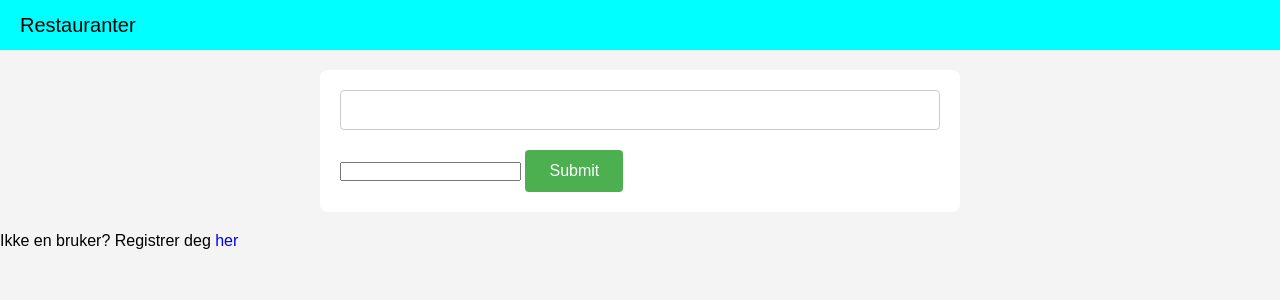
After one commit to albertwojcicki/proveeksamen, a Flask app: page /login_bruker in a window 1280 px wide. The commit adds this page. Shown: the top 300 px of the page. Run offline with Flask 3, Linux system fonts and the light colour scheme; data that the repository does not hold is empty.

Commit message:
la til muligheten for å registrere brukere

```diff
--- a/backend/data.py
+++ b/backend/data.py
@@ -26,6 +26,12 @@ cur.execute("""CREATE TABLE IF NOT EXISTS users (
                 password TEXT
             );""")
 
+cur.execute("""CREATE TABLE IF NOT EXISTS customers (
+                user_id INTEGER PRIMARY KEY,
+                email TEXT,
+                password TEXT
+            );""")
+
 con.commit()
 cur.execute("INSERT INTO users (username, password) VALUES ('Albert', 'passord')")
 cur.execute("INSERT INTO users (username, password) VALUES ('Kjell', 'passord')")
--- a/frontend/app.py
+++ b/frontend/app.py
@@ -64,6 +64,48 @@ def login():
         return render_template("login.html")
 
     return render_template("login.html", error=None)
+
+@app.route("/login_bruker_side")
+def login_bruker_side():
+    return render_template("login_bruker.html")
+
+@app.route("/login_bruker", methods = ["POST", "GET"])
+def login_bruker():
+    email = request.form.get("email")
+    password = request.form.get("password")
+    data = {
+        "email": email,
+        "password": password
+    }
+    response = requests.post("http://127.0.0.1:5020/login_bruker", json=data)
+    if response.status_code == 200:
+        return render_template("login_bruker.html")
+    else:
+        return "Error logging in user"
+    return render_template("login_bruker.html")
+
+@app.route("/registrer_bruker", methods=["POST", "GET"])
+def registrer_bruker():
+  if request.method == "POST":
+        email = request.form.get("email")
+        password = request.form.get("password")
+        data = {
+            "email": email,
+            "password": password
+        }
+        response = requests.post("http://127.0.0.1:5020/registrer_bruker", json=data)
+        if response.status_code == 200:
+            return "User successfully registered!"
+        else:
+            return "Error registering user"
+  else:
+    return "Method not allowed"
+
+
+
+@app.route("/registrer_bruker_side")
+def registrer_bruker_side():
+    return render_template("registrer_bruker_side.html")
 
 
 @app.route("/admin/<username>")
--- a/frontend/templates/index.html
+++ b/frontend/templates/index.html
@@ -3,6 +3,7 @@
 {% block content %}
 <a href="login">Admin</a>
 
+<a href="login_bruker_side">Login(bruker)</a>
 <div class="div-restaurants">
  {% for i in restaurants %}
  <div class="div-each-restaurant">
--- /dev/null
+++ b/frontend/templates/login_bruker.html
@@ -0,0 +1,13 @@
+{% extends "base.html" %}
+{% block content %}
+
+<form action="{{ url_for('login_bruker')}}" method="post">
+    <input type="text" name="email">
+    <input type="password" name="password">
+    <input type="submit">
+</form>
+
+<p>Ikke en bruker? Registrer deg <a href="/registrer_bruker_side">her</a></p>
+{{error}}
+
+{% endblock %}
```
Also changed, not shown: backend/app.py (+13 -0 lines), frontend/templates/registrer_bruker_side.html (added, +13 -0 lines), backend/database.db.
